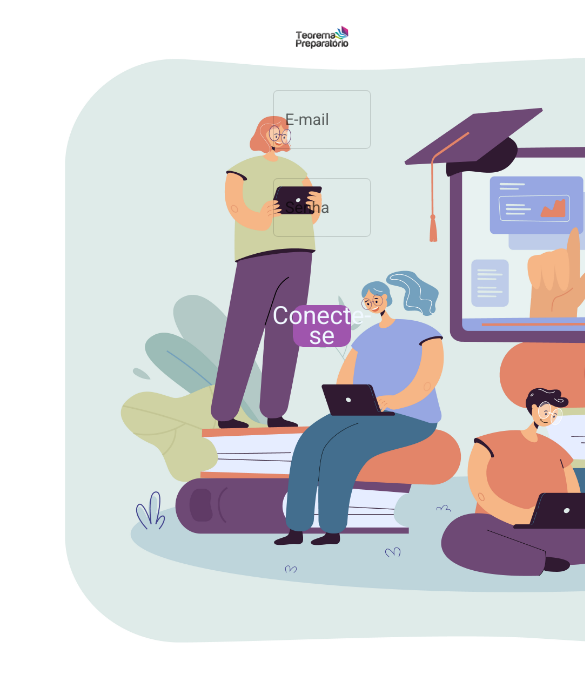
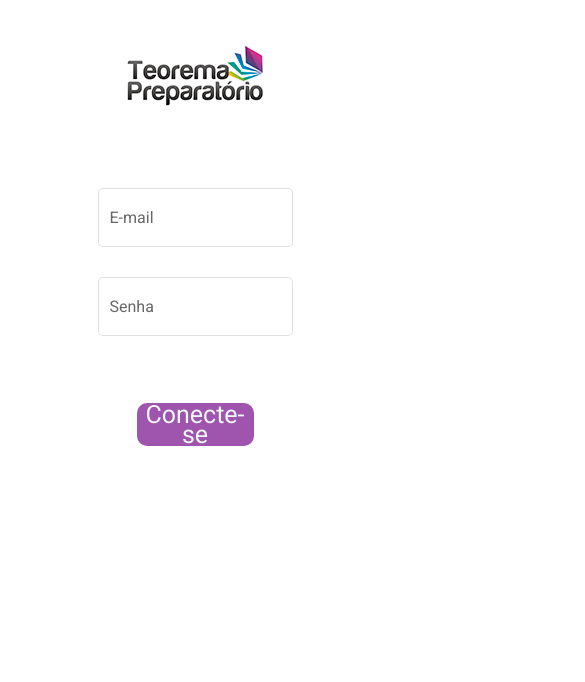
Before and after one commit to ICEI-PUC-Minas-PPLES-TI/plf-es-2021-1-ti3-6654100-teoremaprepara, an Angular app in the folder Codigo/front/: page / in a window 390 px wide. Shown: the top 682 px of the page, 585 px wide, since content can reach past the window. Built offline with nearby package versions, Linux system fonts and the light colour scheme.

Commit message:
CSS RESPONSIVO

```diff
--- a/Codigo/front/src/app/login/login.component.scss
+++ b/Codigo/front/src/app/login/login.component.scss
@@ -21,7 +21,6 @@
     margin-top: 2%;
     align-items: center;
     text-align: center;
-
 }
 
 #formulario > img{
@@ -37,11 +36,12 @@
 form{
     display: flex;
     flex-direction: column;
+}
 
-}
 mat-form-field.mat-form-field {
     font-size: 16px;
 }
+
 span{
     margin-top: 2vh;
     font-size: 1.5em;
@@ -53,3 +53,59 @@ span{
     transition: 1s;
     transform: translateY(-5px);
 }
+
+@media screen and  (min-width: 350px) and (max-width: 1000px){
+
+    #corpo{
+        display: block;
+        align-items: center;
+        justify-content: center;
+    }
+
+    #fundo > img{
+        display: none;
+    }
+
+    #formulario > img {
+        width: auto;
+    }
+
+    #formulario{
+        width: 50vw;
+        margin: auto;
+        text-align: center;
+        justify-content: center;
+    }
+
+    .button{
+        width: 30vw;
+    }
+}
+
+@media screen and  (min-width: 1000px) and (max-width: 1500px){
+
+    #corpo{
+        display: block;
+        align-items: center;
+        justify-content: center;
+    }
+
+    #fundo > img{
+        display: none;
+    }
+
+    #formulario > img {
+        width: 20vw;
+    }
+
+    #formulario{
+        width: 50vw;
+        margin: auto;
+        text-align: center;
+        justify-content: center;
+    }
+
+    .button{
+        width: 30vw;
+    }
+}
```
Also changed, not shown: 1 other file (tests, documents, lock files or other folders).
